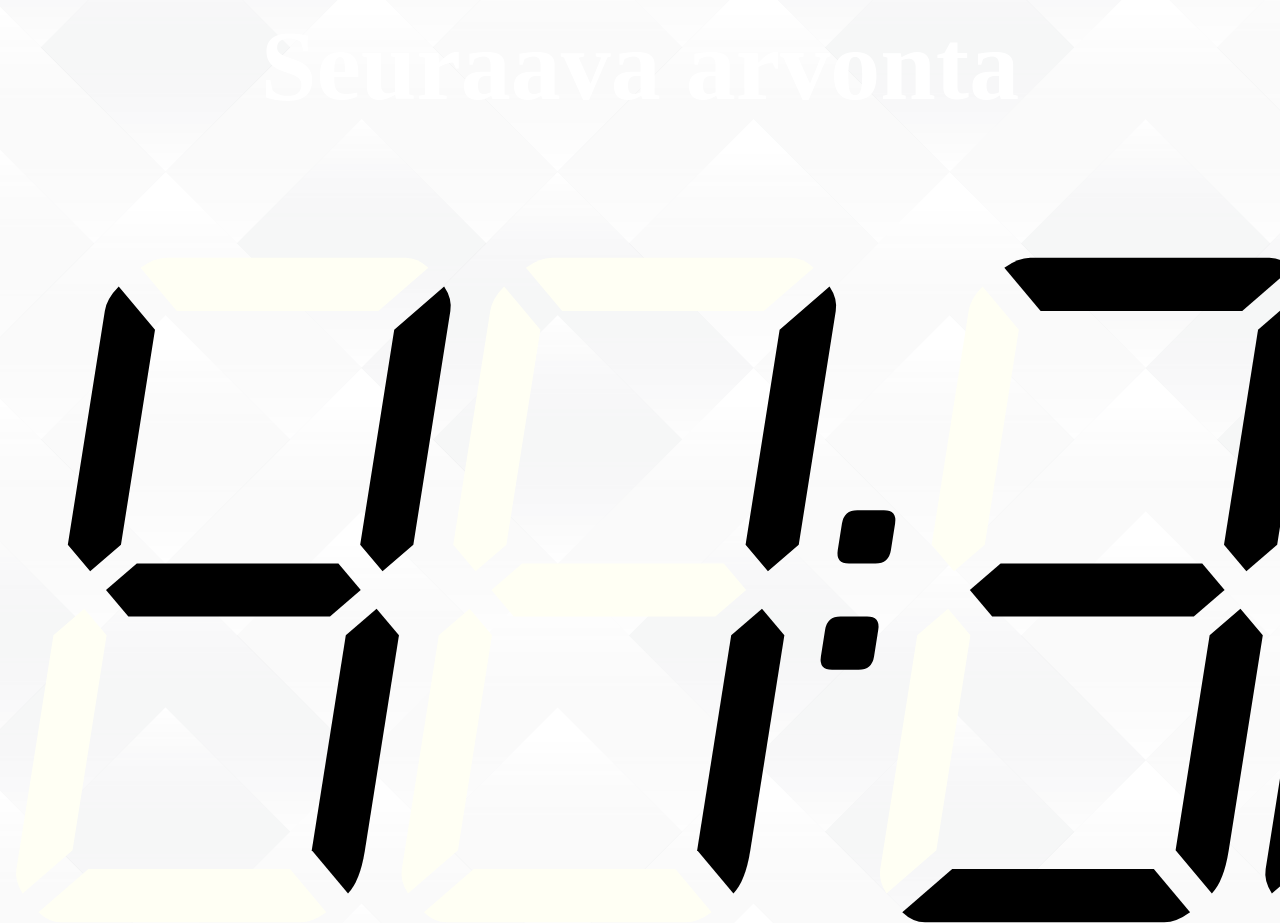
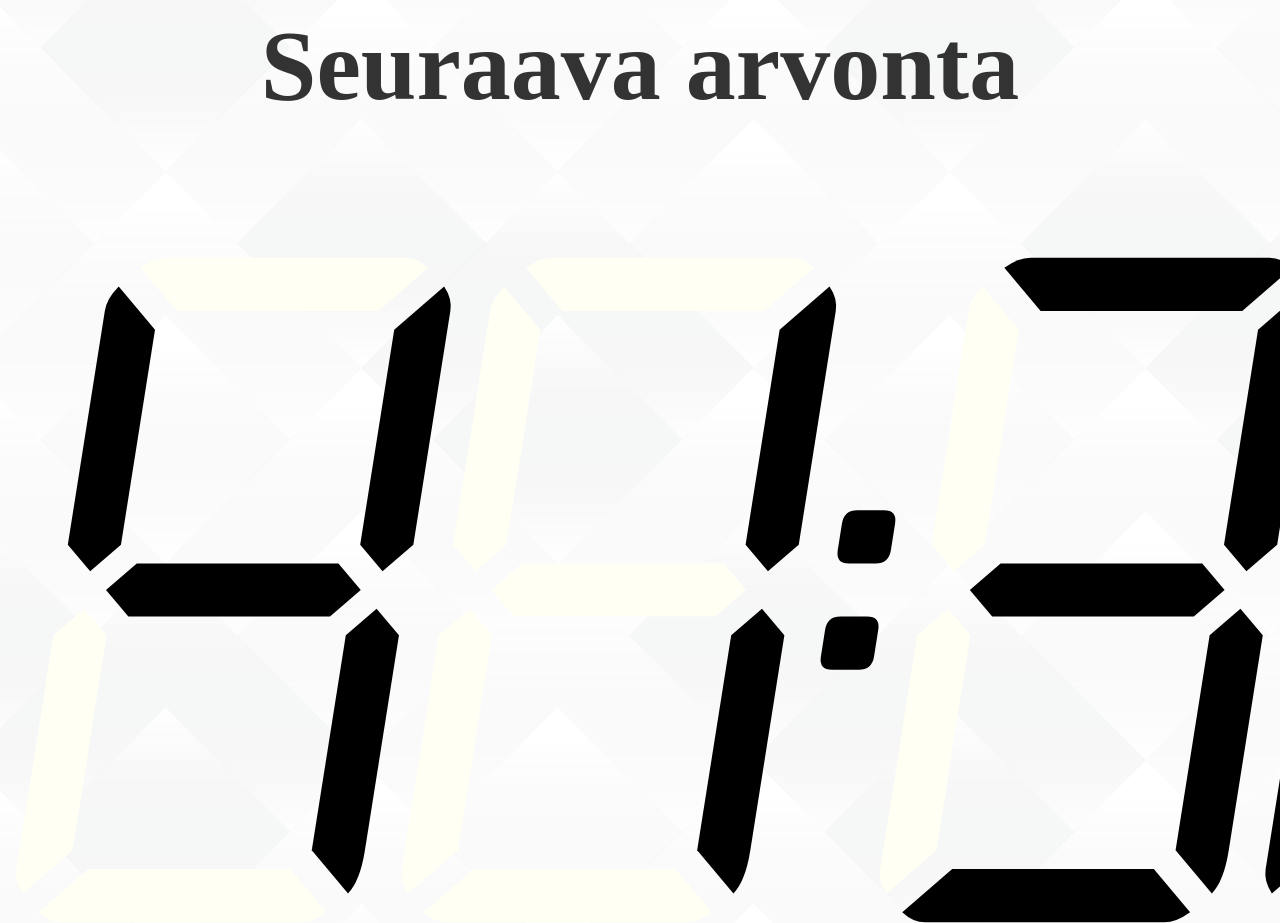
Before and after one commit to miguit/htmlfiles, a plain HTML site: page index.html in a window 1280 px wide. Shown: the top 923 px of the page. Drawn offline with Linux system fonts and the light colour scheme.

Commit message:
Update index.html

```diff
--- a/index.html
+++ b/index.html
@@ -43,7 +43,7 @@
     </script>
     <style>
 		h1 {
-color:white;
+color:#333333;
 text-align: center;
 font-size: 100;
 		}
```
